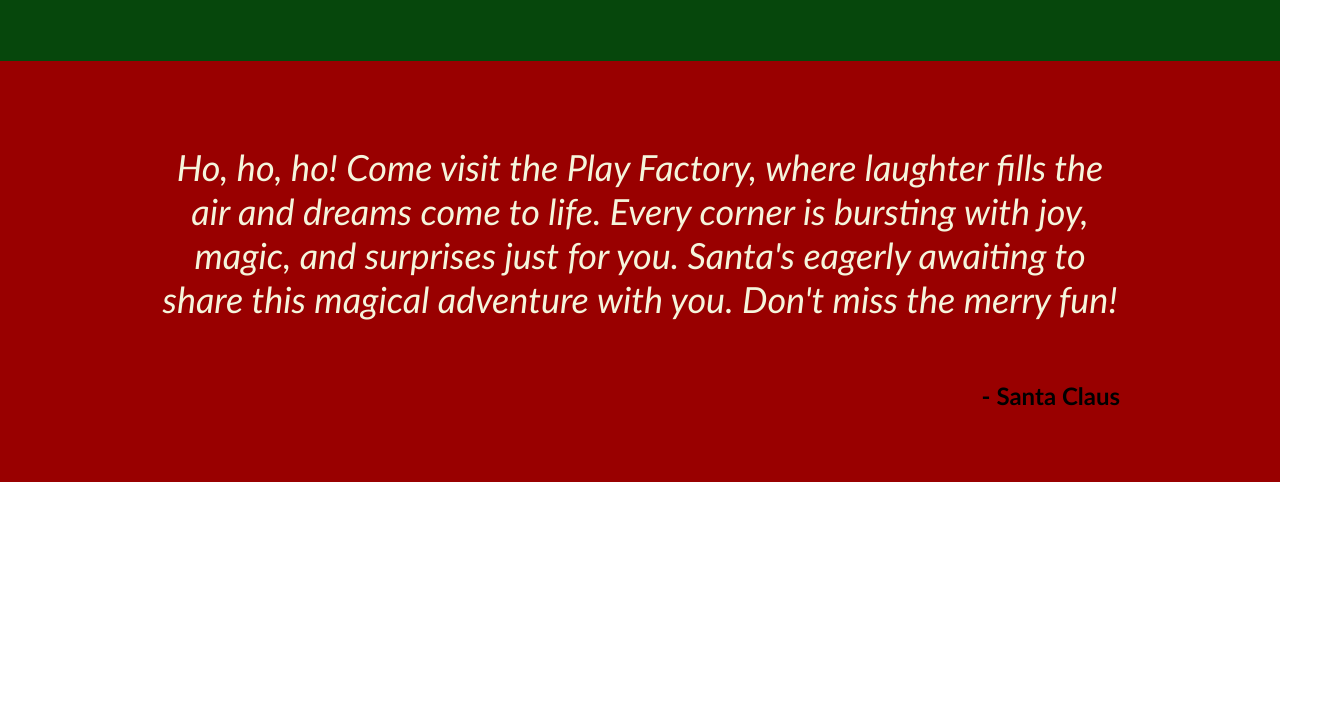
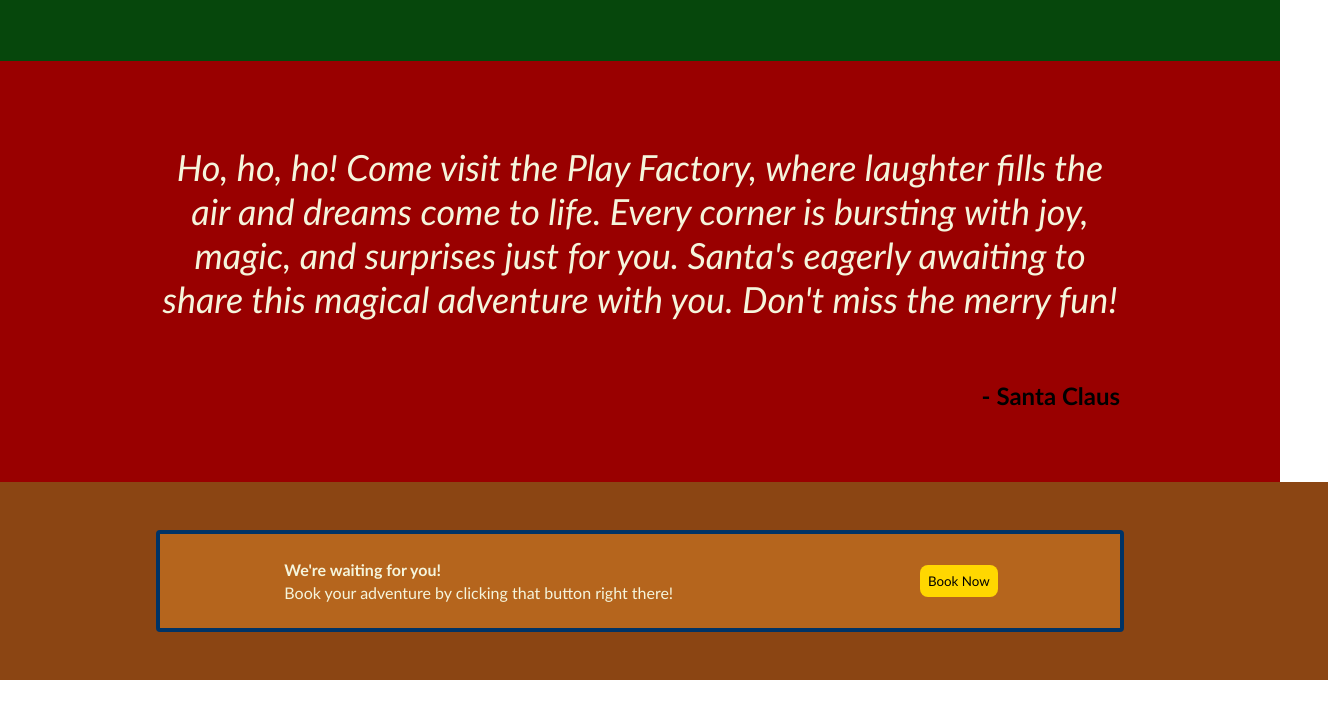
Before and after one commit to htoo-aung/odin-landing-page, a plain HTML site: page index.html in a window 1280 px wide. Shown: the part 885-1613 px from the top of the page, 1328 px wide, since content can reach past the window. Before the commit the page ends 1463 px from the top, so only its background shows below. Drawn offline with Linux system fonts and the light colour scheme.

Commit message:
finished call to action section, unsure of colour scheme, added hover properties for button

```diff
--- a/index.html
+++ b/index.html
@@ -90,7 +90,11 @@
         <!-- section 5 call to action -->
         <div class="section call-to-action">
             <div class="content">
-
+                <div class="call-to-action-text">
+                    <p style="font-weight: bold;">We're waiting for you!</p>
+                    <p style="font-weight: lighter;">Book your adventure by clicking that button right there!</p>
+                </div>
+                <button>Book Now</button>
             </div>
         </div>
         <!-- section 6 footer -->
--- a/styles.css
+++ b/styles.css
@@ -15,6 +15,16 @@ a {
 
 button {
     font-family: 'Gill Sans', 'Gill Sans MT', Calibri, 'Trebuchet MS', sans-serif;
+    background-color: #ffd700;
+    border-style: none;
+    border-radius: 8px;
+    padding: 8px;
+    cursor: pointer;
+    transition: background-color 0.3s ease;
+}
+
+button:hover {
+    background-color: #ccac00;
 }
 
 h1 {
@@ -59,13 +69,6 @@ h1 {
     color: #f5f5dc;
 }
 
-.section.header button {
-    background-color: #ffd700;
-    border-style: none;
-    border-radius: 8px;
-    padding: 8px;
-}
-
 .content .header-logo {
     font-size: 24px;
 }
@@ -100,13 +103,6 @@ h1 {
     margin-top: 0px;
     margin-bottom: 20px;
     font-size: 18px;
-}
-
-.content .hero-left button {
-    background-color: #ffd700;
-    border-style: none;
-    border-radius: 8px;
-    padding: 8px;
 }
 
 .content .hero-right img {
@@ -175,3 +171,28 @@ h1 {
     color: #000000;
     font-weight: bolder;
 }
+
+/* call to action styles */
+
+.section.call-to-action {
+    background-color: #8B4513;
+    padding: 48px;
+}
+
+.section.call-to-action .content {
+    background-color: #b5651d;
+    display: flex;
+    justify-content: space-around;
+    padding: 24px 0px;
+    border: 4px solid #003366;
+    border-radius: 4px;
+}
+
+.section.call-to-action .content .call-to-action-text {
+    display: flex;
+    flex-direction: column;
+}
+
+.call-to-action-text p {
+    margin: 2px;
+}
```
